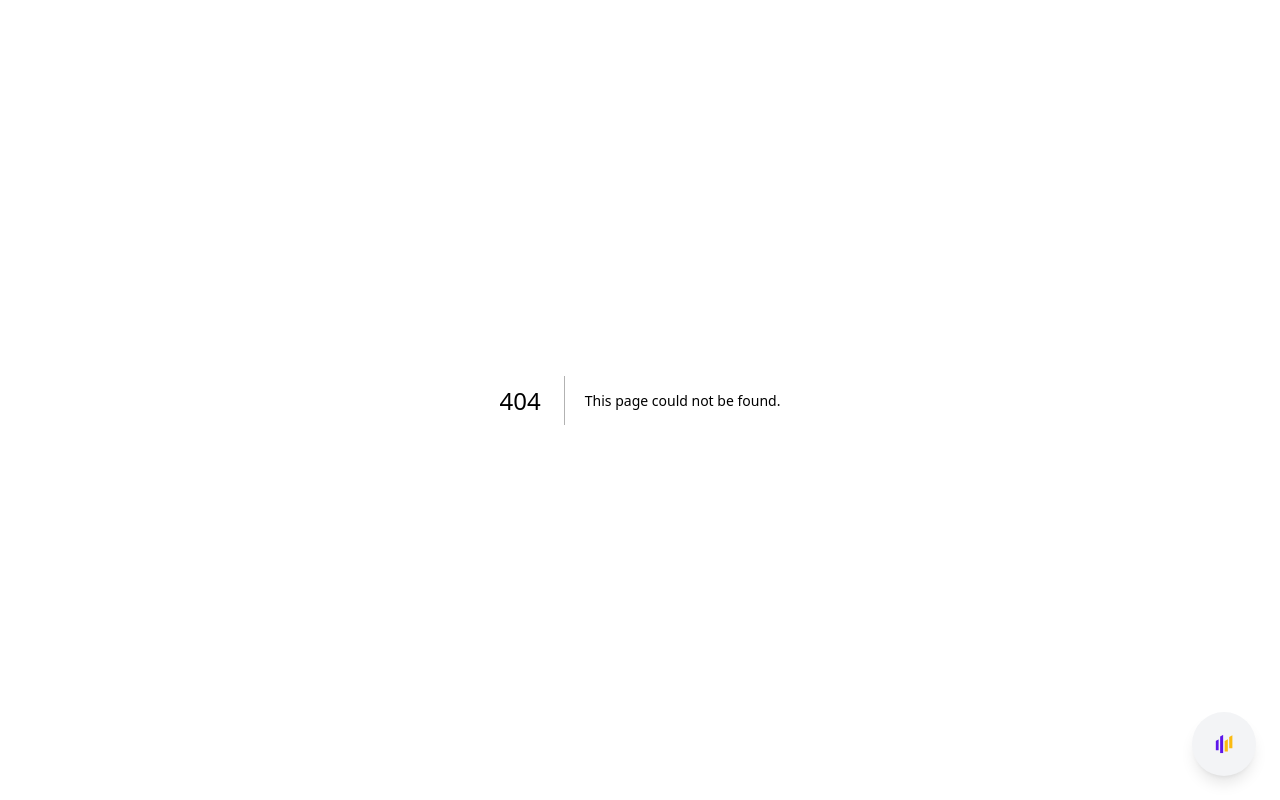
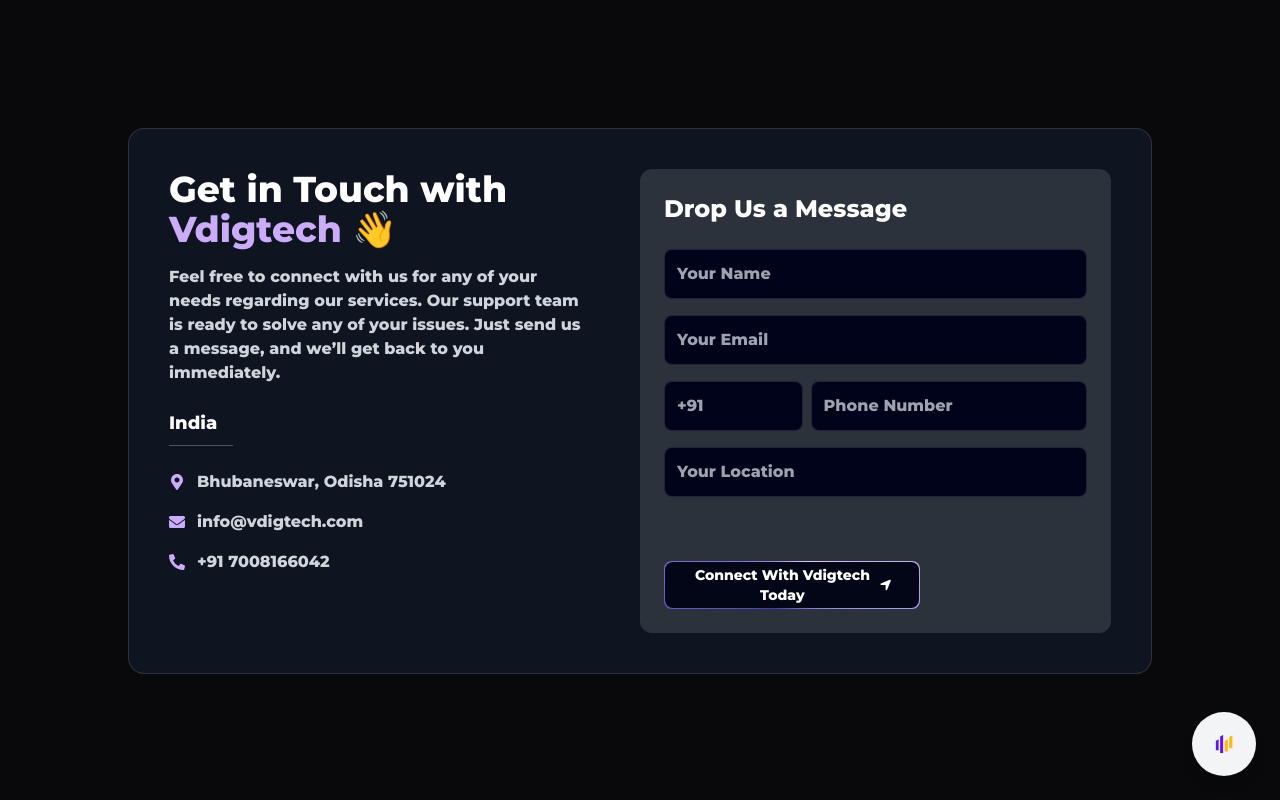
Before and after one commit to SlasherNotOp/evole-web, a Next.js app: page /contact-us in a window 1280 px wide. Before the commit this address had no page. Shown: the top 800 px of the page. Built offline with nearby package versions, Linux system fonts and the light colour scheme.

Commit message:
fix: design ready

```diff
--- /dev/null
+++ b/app/contact-us/page.tsx
@@ -0,0 +1,129 @@
+"use client";
+
+import { motion } from "framer-motion";
+import { FaLocationArrow } from "react-icons/fa6";
+import { FaMapMarkerAlt, FaEnvelope, FaPhoneAlt } from "react-icons/fa";
+import MagicButton from "@/components/MagicButton";
+
+const ContactPage = () => {
+    return (
+        <div className="w-full h-full flex items-center flex-col">
+            {/* <h1 className="mt-24 text-[40px] text-center min-h-[6rem]">Contact Us</h1> */}
+            <div className="flex my-32 flex-col lg:flex-row justify-between gap-12 bg-black-200  p-10 rounded-2xl border border-black-300 w-[80%] ">
+                {/* LEFT SIDE - INFO */}
+                <motion.div
+                    className="flex-1 text-white"
+                    initial={{ opacity: 0, x: -40 }}
+                    animate={{ opacity: 1, x: 0 }}
+                    transition={{ duration: 0.8 }}
+                >
+                    <h2 className="text-4xl font-bold mb-4">
+                        Get in Touch with <span className="text-purple">Vdigtech</span> 👋
+                    </h2>
+                    <p className="text-gray-300 mb-6 max-w-md">
+                        Feel free to connect with us for any of your needs regarding our
+                        services. Our support team is ready to solve any of your issues. Just
+                        send us a message, and we’ll get back to you immediately.
+                    </p>
+
+                    <h3 className="text-lg font-semibold mb-2">India</h3>
+                    <div className="w-16 border-b border-gray-600 mb-6"></div>
+
+                    <ul className="space-y-4 text-gray-300">
+                        <li className="flex items-center gap-3">
+                            <FaMapMarkerAlt className="text-purple" />
+                            Bhubaneswar, Odisha 751024
+                        </li>
+                        <li className="flex items-center gap-3">
+                            <FaEnvelope className="text-purple" />
+                            info@vdigtech.com
+                        </li>
+                        <li className="flex items-center gap-3">
+                            <FaPhoneAlt className="text-purple" />
+                            +91 7008166042
+                        </li>
+                    </ul>
+                </motion.div>
+
+                {/* RIGHT SIDE - FORM */}
+                <motion.div
+                    className="flex-1 bg-black-300 p-6 rounded-xl"
+                    initial={{ opacity: 0, x: 40 }}
+                    animate={{ opacity: 1, x: 0 }}
+                    transition={{ duration: 0.8 }}
+                >
+                    <h3 className="text-2xl font-semibold text-white mb-6">
+                        Drop Us a Message
+                    </h3>
+
+                    <motion.form
+                        className="w-full flex flex-col gap-4"
+                        initial={{ opacity: 0 }}
+                        animate={{ opacity: 1 }}
+                        transition={{ delay: 0.4, duration: 0.6 }}
+                    >
+                        {/* Name */}
+                        <motion.input
+                            type="text"
+                            placeholder="Your Name"
+                            className="w-full p-3 rounded-lg bg-black-100 border border-black-300 text-white focus:outline-none focus:ring-2 focus:ring-purple"
+                            required
+                            whileFocus={{ scale: 1.02 }}
+                        />
+
+                        {/* Email */}
+                        <motion.input
+                            type="email"
+                            placeholder="Your Email"
+                            className="w-full p-3 rounded-lg bg-black-100 border border-black-300 text-white focus:outline-none focus:ring-2 focus:ring-purple"
+                            required
+                            whileFocus={{ scale: 1.02 }}
+                        />
+
+                        {/* Phone */}
+                        <div className="flex gap-2">
+                            <motion.input
+                                type="tel"
+                                placeholder="+91"
+                                className="w-1/3 p-3 rounded-lg bg-black-100 border border-black-300 text-white focus:outline-none focus:ring-2 focus:ring-purple"
+                                required
+                                whileFocus={{ scale: 1.02 }}
+                            />
+                            <motion.input
+                                type="tel"
+                                placeholder="Phone Number"
+                                className="w-2/3 p-3 rounded-lg bg-black-100 border border-black-300 text-white focus:outline-none focus:ring-2 focus:ring-purple"
+                                required
+                                whileFocus={{ scale: 1.02 }}
+                            />
+                        </div>
+
+                        {/* Location */}
+                        <motion.input
+                            type="text"
+                            placeholder="Your Location"
+                            className="w-full p-3 rounded-lg bg-black-100 border border-black-300 text-white focus:outline-none focus:ring-2 focus:ring-purple"
+                            required
+                            whileFocus={{ scale: 1.02 }}
+                        />
+                        {/* Button */}
+                        <motion.div
+                            className="w-full mt-2"
+                            initial={{ opacity: 0, scale: 0.9 }}
+                            animate={{ opacity: 1, scale: 1 }}
+                            transition={{ delay: 0.6, duration: 0.5 }}
+                        >
+                            <MagicButton
+                                title="Connect With Vdigtech Today"
+                                icon={<FaLocationArrow />}
+                                position="right"
+                            />
+                        </motion.div>
+                    </motion.form>
+                </motion.div>
+            </div>
+        </div>
+    );
+};
+
+export default ContactPage;
--- a/app/services/page.tsx
+++ b/app/services/page.tsx
@@ -59,7 +59,7 @@
                                 <p className="text-2xl">overwiew:</p>
                                 <p className="font-poppins text-lg font-normal text-gray-300 mb-6">{service.overview}</p>
                                 {/* Temporary extra details */}
-                                <p className="text-2xl">What's included:</p>
+                                <p className="text-2xl">What`&apos;`s included:</p>
                                 <ul className="list-disc ml-4 font-poppins text-lg font-normal">
                                     {
                                         service.include?.map((li, index) => {
--- a/components/Footer.tsx
+++ b/components/Footer.tsx
@@ -24,7 +24,7 @@
             title="Let's connect"
             icon={<FaLocationArrow />}
             position="right"
-            btnStyles="bg-transparent border border-red-500 text-red-500 hover:bg-red-500 hover:text-white"
+          // btnStyles="bg-transparent border border-red-500 text-red-500 hover:bg-red-500 hover:text-white"
           />
         </div>
 
--- a/components/ui/BentoGrid.tsx
+++ b/components/ui/BentoGrid.tsx
@@ -140,9 +140,9 @@
             <p className="text-2xl">{shortDiscription}</p>
             <ul className="flex flex-col gap-4">
               {
-                contentList?.map((list: string) => {
+                contentList?.map((list: string, index) => {
                   return (
-                    <div className="flex gap-4">
+                    <div key={index} className="flex gap-4">
                       <span>→</span>
                       <li className="text-3xl">{list}</li>
                     </div>
```
